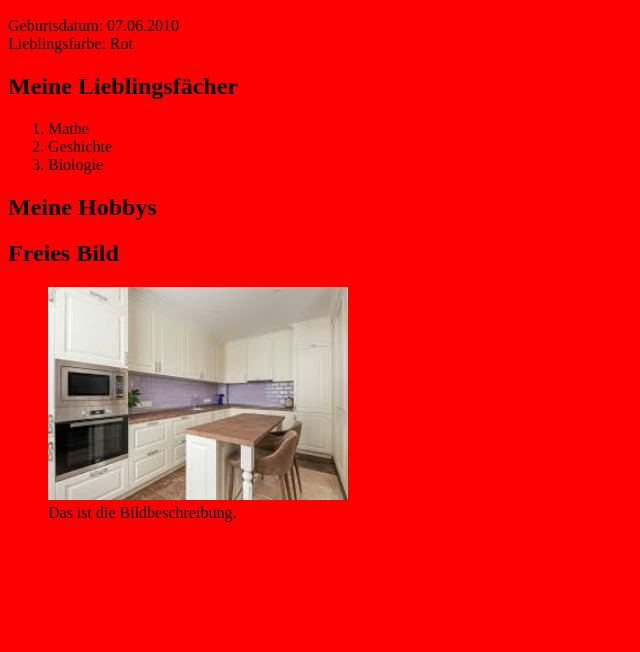
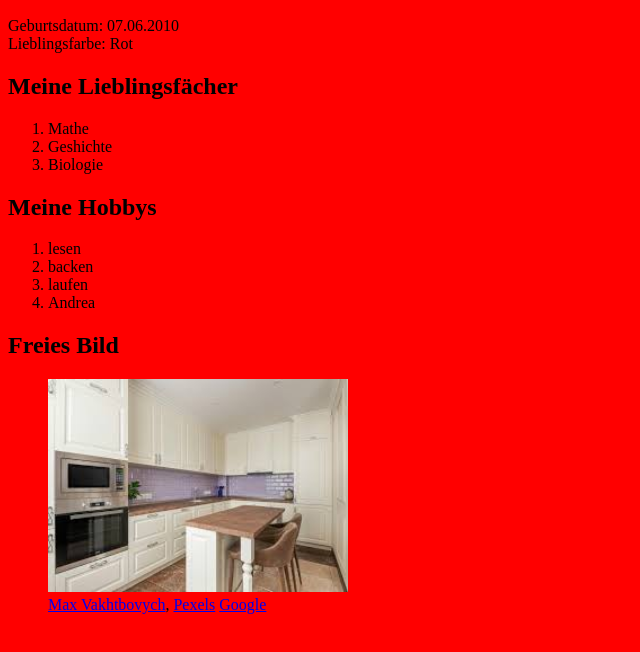
Before and after one commit to andreastelzmueller-coder/Stelzmueller-web-uebung01, a plain HTML site: page index.html in a window 1280 px wide. Shown: the part 110-762 px from the top of the page, without its empty margins (0-640 px from the left). Drawn offline with Linux system fonts and the light colour scheme.

Commit message:
Update index.html

```diff
--- a/index.html
+++ b/index.html
@@ -19,13 +19,16 @@
   </ol>
 
   <h2>Meine Hobbys</h2>
-  <ol id="meineListe">
+  <ol id="liste-hobbys">
   </ol>
 
   <h2>Freies Bild</h2>
     <figure>
     <img src="img/bild1.jpg" title="Freies Bild" alt="Küche" width="300" height="auto">
-    <figcaption>Das ist die Bildbeschreibung.</figcaption>
+    <figcaption><a href="https://www.pexels.com/de-de/@artbovich/">Max Vakhtbovych</a>,
+     <a href="https://www.pexels.com/de-de/foto/kuche-mobel-ofen-schranke-8135120/">Pexels</a>
+     <a href="https://www.pexels.com/de-DE/lizenz/">Google</a>
+    </figcaption>
 </figure>
 <script>
   const hobbys = ["lesen", "backen", "laufen", "Andrea"];  // deine eigenen Hobbys und Name eintragen
```
